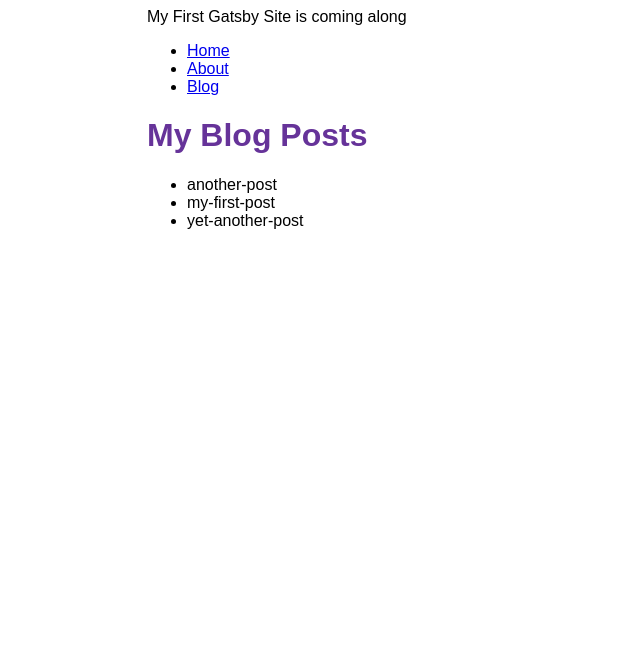
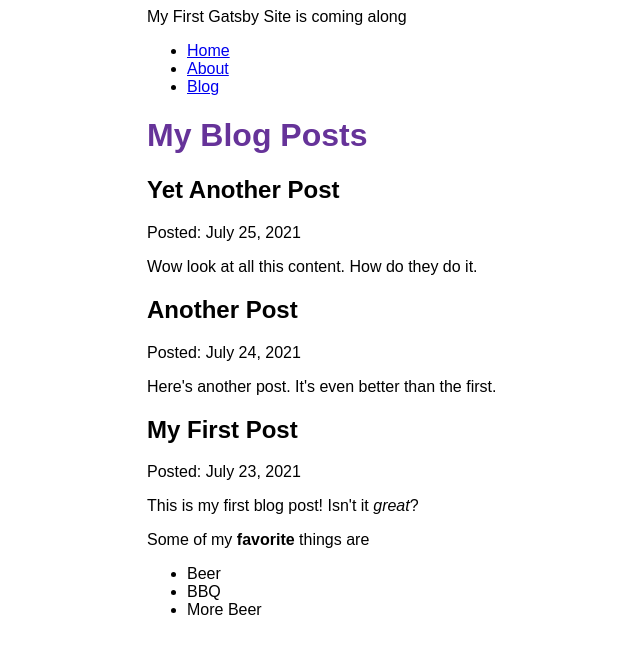
Before and after one commit to mikejsena84/my-first-gatsby-site, a Gatsby site: page /blog in a window 1280 px wide. Shown: the whole page, without its empty margins (243-883 px from the left). Built offline with nearby package versions, Linux system fonts and the light colour scheme; Gatsby itself is replaced by a stand-in of ours.

Commit message:
blog content added

```diff
--- a/blog/another-post.mdx
+++ b/blog/another-post.mdx
@@ -0,0 +1,6 @@
+---
+title: "Another Post"
+date: "2021-07-24"
+---
+
+Here's another post. It's even better than the first.
--- a/blog/my-first-post.mdx
+++ b/blog/my-first-post.mdx
@@ -0,0 +1,12 @@
+---
+title: "My First Post"
+date: "2021-07-23"
+---
+
+This is my first blog post! Isn't it *great*?
+
+Some of my **favorite** things are
+
+* Beer
+* BBQ
+* More Beer
--- a/blog/yet-another-post.mdx
+++ b/blog/yet-another-post.mdx
@@ -0,0 +1,6 @@
+---
+title: "Yet Another Post"
+date: "2021-07-25"
+---
+
+Wow look at all this content. How do they do it.
--- a/gatsby-config.js
+++ b/gatsby-config.js
@@ -12,6 +12,8 @@
         name: `blog`,
         path: `${__dirname}/blog`,
       }
+
     },
+    "gatsby-plugin-mdx",
   ],
 };
--- a/package.json
+++ b/package.json
@@ -14,9 +14,13 @@
     "clean": "gatsby clean"
   },
   "dependencies": {
+    "@mdx-js/mdx": "^1.6.22",
+    "@mdx-js/react": "^1.6.22",
     "gatsby": "^4.11.2",
     "gatsby-plugin-image": "^2.12.1",
+    "gatsby-plugin-mdx": "^3.12.1",
     "gatsby-plugin-sharp": "^4.12.1",
+    "gatsby-remark-autolink-headers": "^5.12.1",
     "gatsby-source-filesystem": "^4.12.1",
     "react": "^17.0.1",
     "react-dom": "^17.0.1"
--- a/src/pages/blog.js
+++ b/src/pages/blog.js
@@ -1,32 +1,40 @@
 //Step 1: Import React
 import * as React from 'react'
 import { graphql } from 'gatsby'
+import { MDXRenderer } from 'gatsby-plugin-mdx'
 import Layout from '../components/layout'
 
 //Step 2: Define your component
 const BlogPage = ({ data }) => {
     return (
         <Layout pageTitle="My Blog Posts">
-            <ul>
             {
-                data.allFile.nodes.map(node => (
-                    <li key={node.name}>
-                        {node.name}
-                    </li>
+                data.allMdx.nodes.map((node) => (
+                    <article key={node.id}>
+                        <h2>{node.frontmatter.title}</h2>
+                        <p>Posted: {node.frontmatter.date}</p>
+                        <MDXRenderer>
+                            {node.body}
+                        </MDXRenderer>
+                    </article>
                 ))
             }
-            </ul>
         </Layout>
     )
 }
 export const query = graphql`
-  query {
-    allFile {
-      nodes {
-        name
-      }
+    query {
+        allMdx(sort: {fields: frontmatter___date, order: DESC}) {
+            nodes {
+                frontmatter {
+                date(formatString: "MMMM D, YYYY")
+                title
+            }
+            id
+            body
+        }
     }
-  }
+}
 `
 //Step 3: Export your content
 export default BlogPage
```
Also changed, not shown: 1 other file.
